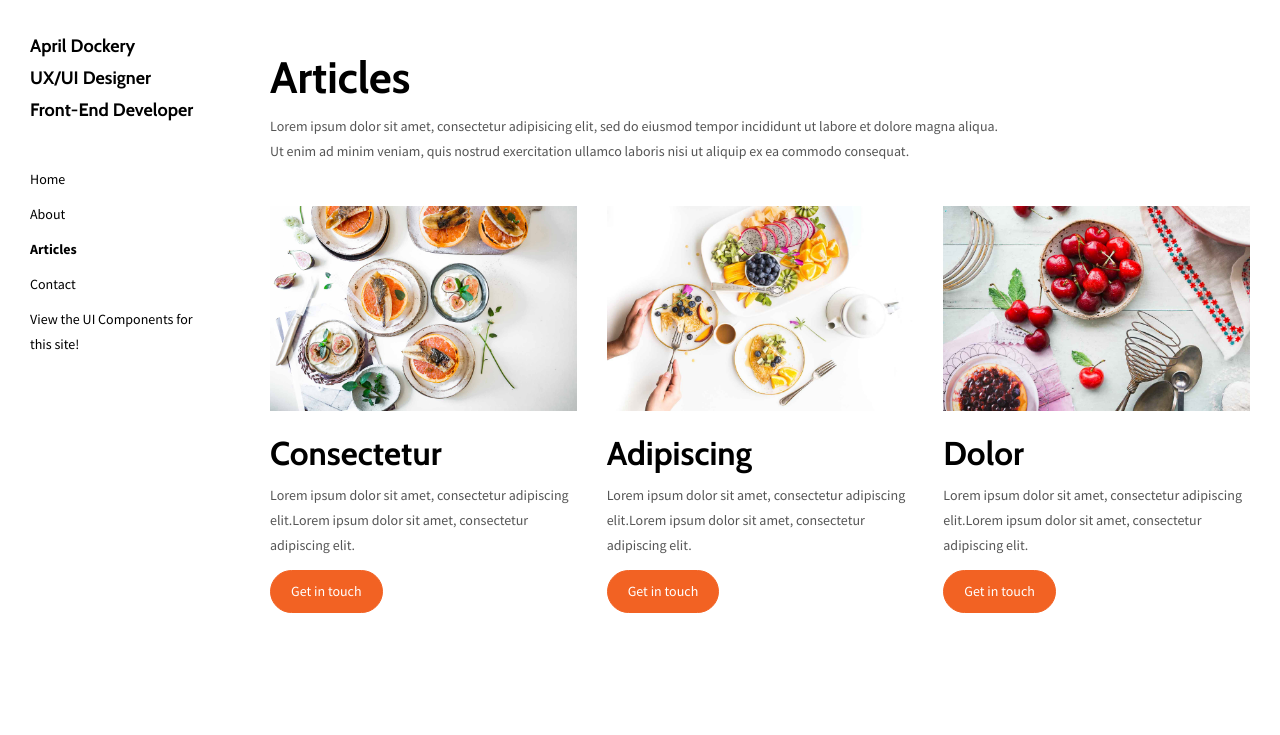
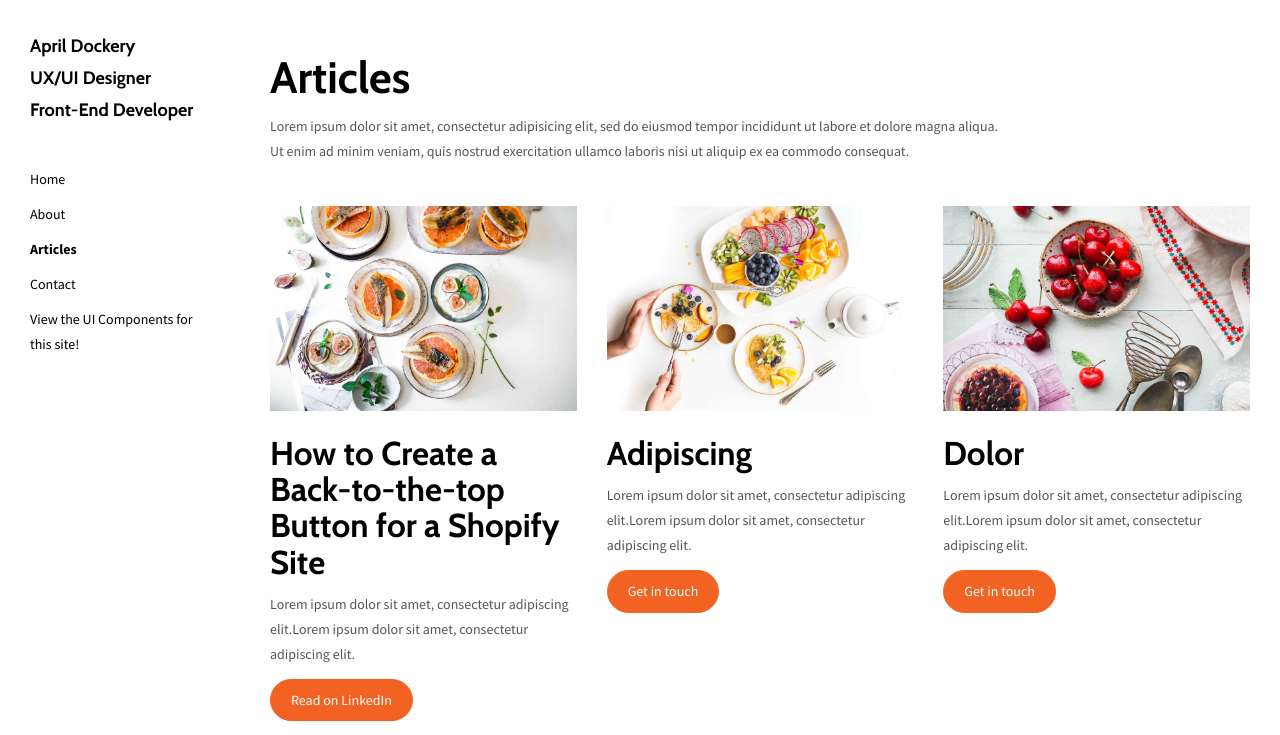
Before and after one commit to dockeryapril/marketing-data-design, a plain HTML site: page services.html in a window 1280 px wide. Shown: the top 735 px of the page. Drawn offline with nearby package versions, Linux system fonts and the light colour scheme.

Commit message:
1st LinkedIn Article

```diff
--- a/services.html
+++ b/services.html
@@ -82,9 +82,9 @@
 
   <div class="col-xs-12 col-md-4 section-container-spacer">
     <img class="img-responsive" alt="" src="./assets/images/img-12.jpg">
-    <h2>Consectetur</h2>
+    <h2>How to Create a Back-to-the-top Button for a Shopify Site</h2>
     <p>Lorem ipsum dolor sit amet, consectetur adipiscing elit.Lorem ipsum dolor sit amet, consectetur adipiscing elit.</p>
-    <a href="./contact.html" class="btn btn-primary" title=""> Get in touch</a>
+    <a href="https://www.linkedin.com/pulse/how-create-back-to-the-top-button-shopify-site-april-dockery/" class="btn btn-primary" title=""> Read on LinkedIn</a>
   </div>
 
   <div class="col-xs-12 col-md-4 section-container-spacer">
```
